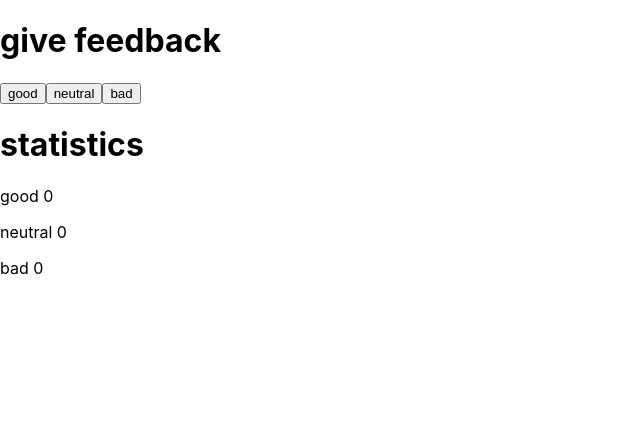
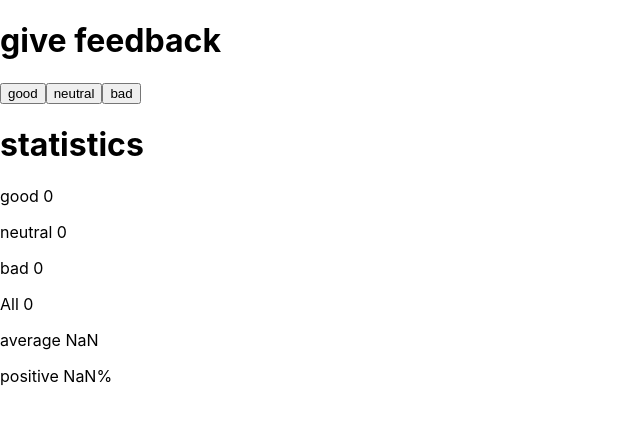
Before and after one commit to aUlloaN/fullstackopen2021, a React (Create React App) app in the folder part1/unicafe/: page / in a window 1280 px wide. Shown: the top 422 px of the page, without its empty margins (0-640 px from the left). Built offline with nearby package versions, Linux system fonts and the light colour scheme.

Commit message:
unicafe - step2

```diff
--- a/part1/unicafe/src/App.js
+++ b/part1/unicafe/src/App.js
@@ -1,10 +1,13 @@
 import React, { useState } from 'react'
 
 const App = () => {
-  // save clicks of each button to its own state
-  const [good, setGood] = useState(0)
-  const [neutral, setNeutral] = useState(0)
-  const [bad, setBad] = useState(0)
+  const [good, setGood] = useState(0);
+  const [neutral, setNeutral] = useState(0);
+  const [bad, setBad] = useState(0);
+
+  const total = good + neutral + bad;
+  const average = ((good * 1) + (neutral * 0) + (bad * -1)) / total;
+  const positive = (good / total) * 100;
 
   return (
     <div>
@@ -16,6 +19,9 @@
       <p>good {good}</p>
       <p>neutral {neutral}</p>
       <p>bad {bad}</p>
+      <p>All {total}</p>
+      <p>average {average}</p>
+      <p>positive {positive}%</p>
     </div>
   )
 };
```
